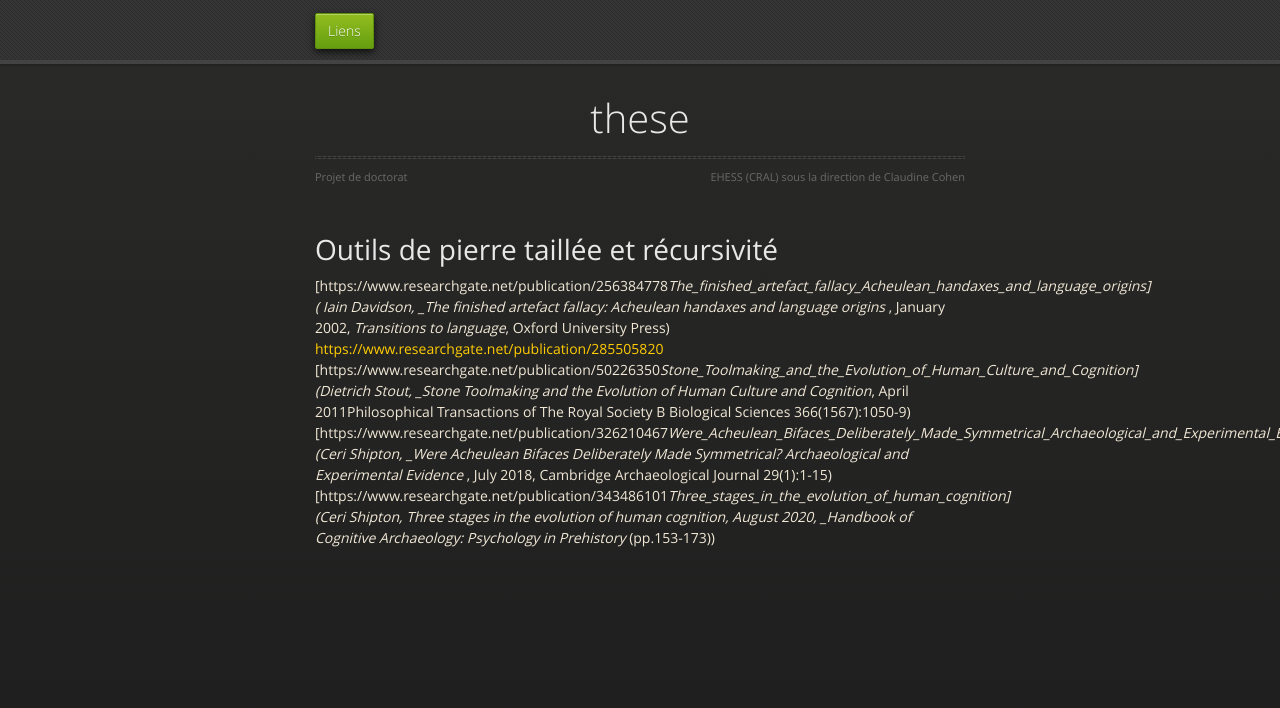
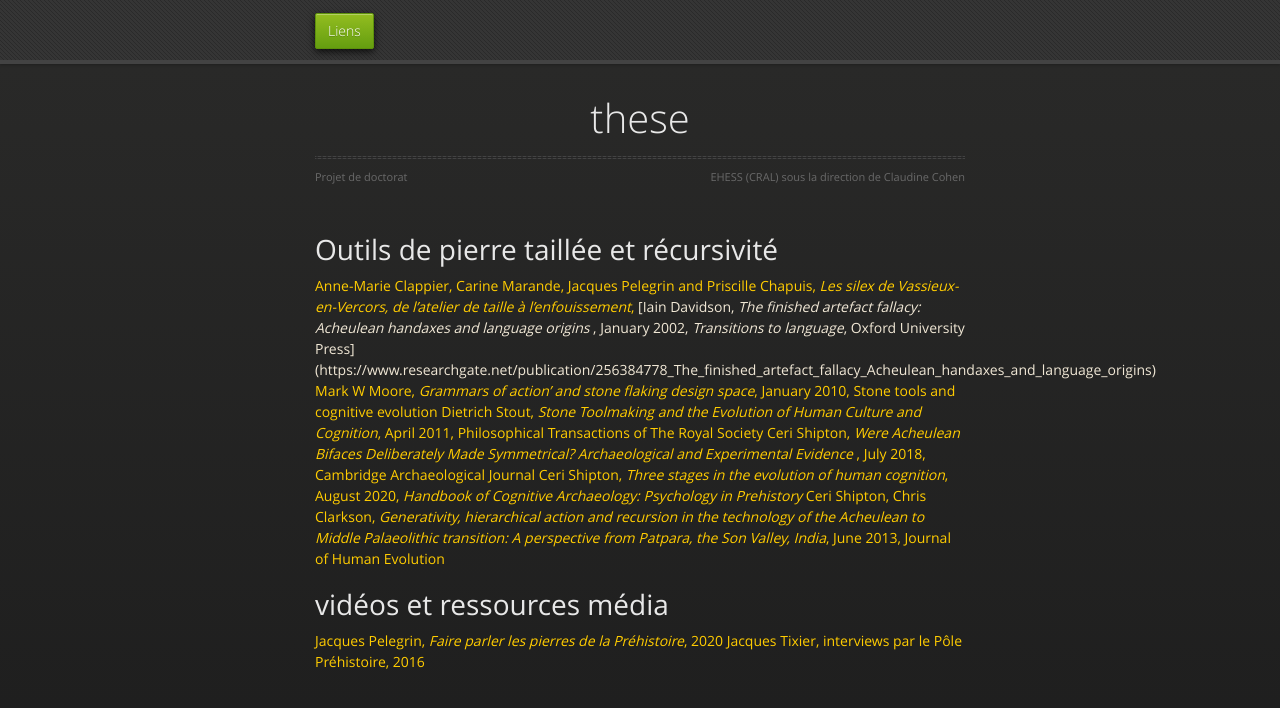
Before and after one commit to gnozo/these, a Jekyll site: the page built from liens.md, in a window 1280 px wide. Shown: the top 708 px of the page. Built offline with Jekyll 4.4.1, drawn with Linux system fonts in a browser that asks for light colours; our own code applies the rules of GitHub Pages for plain Markdown files; the repository's description, which GitHub fills in, is left out.

Commit message:
Update liens.md

```diff
--- a/liens.md
+++ b/liens.md
@@ -1,7 +1,15 @@
 # Outils de pierre taillée et récursivité
 
-[https://www.researchgate.net/publication/256384778_The_finished_artefact_fallacy_Acheulean_handaxes_and_language_origins]( Iain Davidson, _The finished artefact fallacy: Acheulean handaxes and language origins_ , January 2002, _Transitions to language_, Oxford University Press)
-[https://www.researchgate.net/publication/285505820](Mark W Moore, _Grammars of action' and stone flaking design space_, January 2010, Stone tools and cognitive evolution)
-[https://www.researchgate.net/publication/50226350_Stone_Toolmaking_and_the_Evolution_of_Human_Culture_and_Cognition](Dietrich Stout, _Stone Toolmaking and the Evolution of Human Culture and Cognition_, April 2011Philosophical Transactions of The Royal Society B Biological Sciences 366(1567):1050-9)
-[https://www.researchgate.net/publication/326210467_Were_Acheulean_Bifaces_Deliberately_Made_Symmetrical_Archaeological_and_Experimental_Evidence](Ceri Shipton, _Were Acheulean Bifaces Deliberately Made Symmetrical? Archaeological and Experimental Evidence_ , July 2018, Cambridge Archaeological Journal 29(1):1-15)
-[https://www.researchgate.net/publication/343486101_Three_stages_in_the_evolution_of_human_cognition](Ceri Shipton, Three stages in the evolution of human cognition, August 2020, _Handbook of Cognitive Archaeology: Psychology in Prehistory_ (pp.153-173))
+[Anne-Marie Clappier, Carine Marande, Jacques Pelegrin and Priscille Chapuis, _Les silex de Vassieux-en-Vercors, de l’atelier de taille à l’enfouissement_, ](https://journals.openedition.org/nda/4032)
+[Iain Davidson, _The finished artefact fallacy: Acheulean handaxes and language origins_ , January 2002, _Transitions to language_, Oxford University Press] (https://www.researchgate.net/publication/256384778_The_finished_artefact_fallacy_Acheulean_handaxes_and_language_origins)
+[Mark W Moore, _Grammars of action' and stone flaking design space_, January 2010, Stone tools and cognitive evolution](https://www.researchgate.net/publication/285505820)
+[Dietrich Stout, _Stone Toolmaking and the Evolution of Human Culture and Cognition_, April 2011, Philosophical Transactions of The Royal Society](https://www.researchgate.net/publication/50226350_Stone_Toolmaking_and_the_Evolution_of_Human_Culture_and_Cognition)
+[Ceri Shipton, _Were Acheulean Bifaces Deliberately Made Symmetrical? Archaeological and Experimental Evidence_ , July 2018, Cambridge Archaeological Journal](https://www.researchgate.net/publication/326210467_Were_Acheulean_Bifaces_Deliberately_Made_Symmetrical_Archaeological_and_Experimental_Evidence)
+[Ceri Shipton, _Three stages in the evolution of human cognition_, August 2020, _Handbook of Cognitive Archaeology: Psychology in Prehistory_ ](https://www.researchgate.net/publication/343486101_Three_stages_in_the_evolution_of_human_cognition)
+[Ceri Shipton, Chris Clarkson, _Generativity, hierarchical action and recursion in the technology of the Acheulean to Middle Palaeolithic transition: A perspective from Patpara, the Son Valley, India_, June 2013, Journal of Human Evolution](https://www.researchgate.net/publication/237094795_Generativity_hierarchical_action_and_recursion_in_the_technology_of_the_Acheulean_to_Middle_Palaeolithic_transition_A_perspective_from_Patpara_the_Son_Valley_India)
+
+
+# vidéos et ressources média
+
+[Jacques Pelegrin, _Faire parler les pierres de la Préhistoire_, 2020](https://www.youtube.com/watch?v=OaNWAy-P_x8&list=PLq897QnkaivHffZ8JElvDXaQrBGv93ewd)
+[Jacques Tixier, interviews par le Pôle Préhistoire, 2016](https://vimeo.com/154367158)
```
